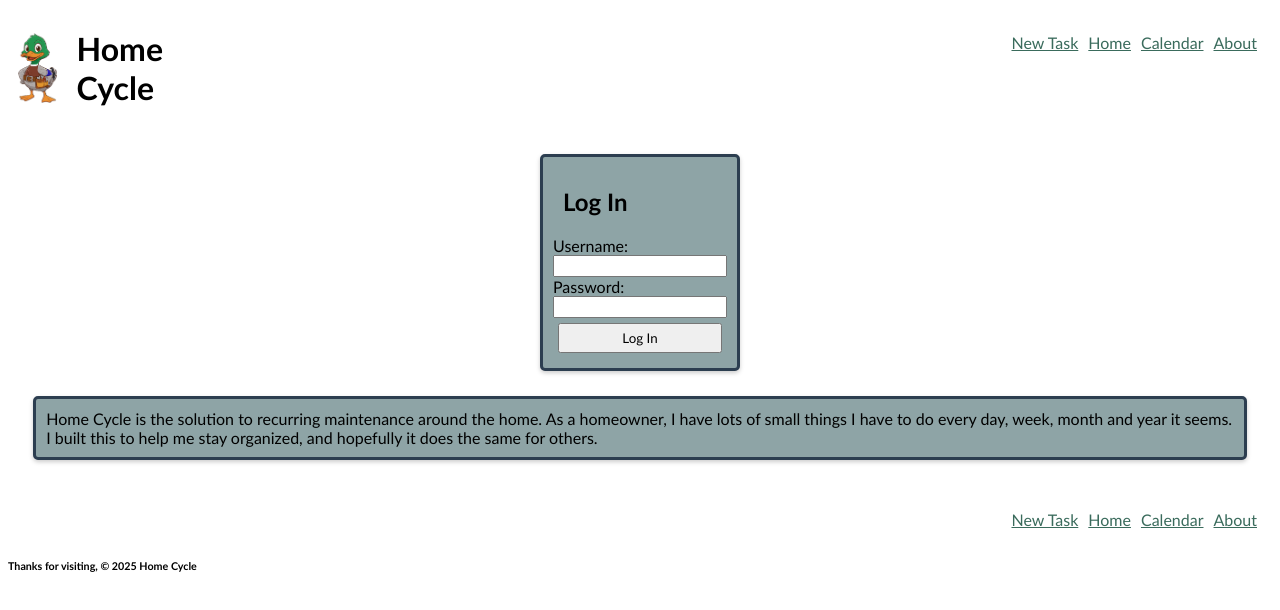
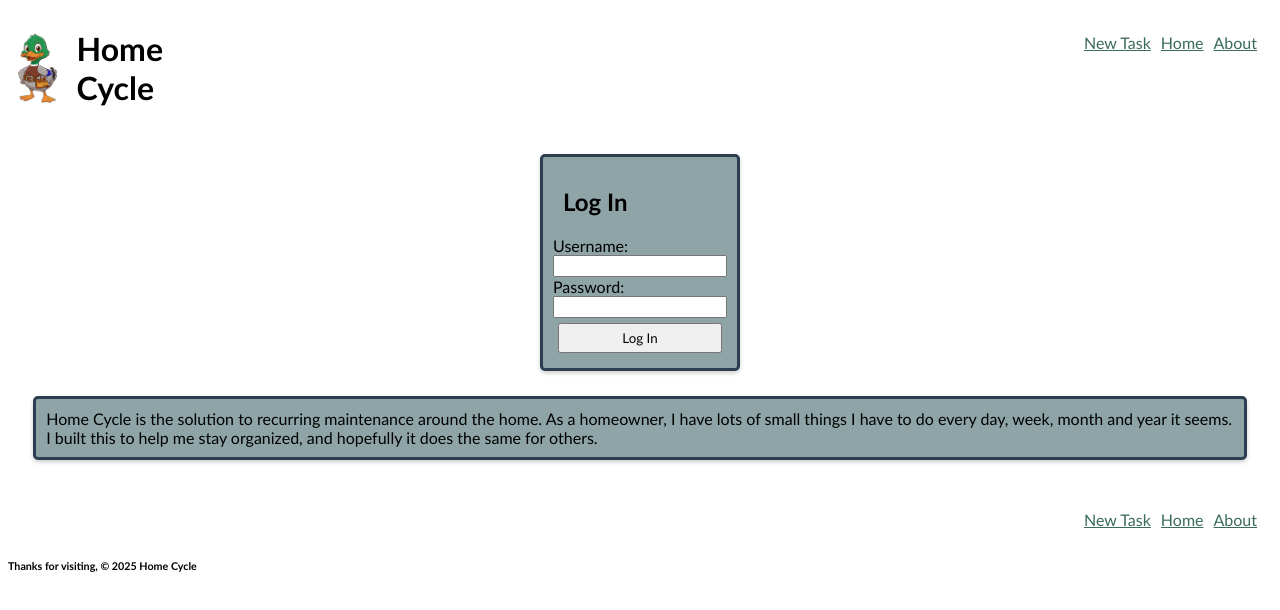
Before and after one commit to capndenney/home-cycle, a React (Vite) app: page / in a window 1280 px wide. Shown: the top 610 px of the page. Built offline with nearby package versions, Linux system fonts and the light colour scheme.

Commit message:
finished cleanup

```diff
--- a/src/App.jsx
+++ b/src/App.jsx
@@ -5,7 +5,6 @@ import Home from "./components/pages/Home.jsx";
 import About from "./components/pages/About.jsx";
 import ViewTask from "./components/pages/ViewTask.jsx";
 import EditTask from "./components/common/EditTask.jsx";
-import CalendarOverview from "./components/pages/CalendarOverview.jsx";
 import { useState } from "react";
 import "./Index.css";
 import "react-day-picker/style.css";
@@ -49,7 +48,6 @@ function App() {
               element={<Home taskArray={taskArray} saveTask={saveTask} />}
             />
             <Route path="/about" element={<About />} />
-            <Route path="/calendar" element={<CalendarOverview />} />
             <Route
               path="/task/:id"
               element={<ViewTask taskArray={taskArray} saveTask={saveTask} />}
--- a/src/components/common/TaskCard.jsx
+++ b/src/components/common/TaskCard.jsx
@@ -18,7 +18,7 @@ const TaskCard = ({
   const handleComplete = () => {
     const updatedTask = {
       taskId: loadedId,
-      title: title,
+      title: title ,
       description: description,
       dueDate: dueDate,
       completed: true,
@@ -29,7 +29,7 @@ const TaskCard = ({
   return (
     <Card viewType="view" id={loadedId} taskId={loadedId}>
       <h3>{title}</h3>
-      <p>{loadedId}</p>
+      <p>Task ID: {loadedId}</p>
       <p>{description}</p>
       <p>Completed:({completed ? `\u2705` : `\u274C`})</p>
       <p>Due Date: {formattedDate}</p>
--- a/src/components/layout/Nav.jsx
+++ b/src/components/layout/Nav.jsx
@@ -16,9 +16,6 @@ const Nav = ({ logInStatus, setLogInStatus, setClicked }) => {
       <Link className="link" to="/" >
         Home
       </Link>
-      <Link className="link" to="/calendar">
-        Calendar
-      </Link>
       <Link className="link" to="/about">
         About
       </Link>
--- a/src/components/pages/CalendarOverview.jsx
+++ /dev/null
@@ -1,11 +0,0 @@
-import { DayPicker } from "react-day-picker";
-
-const CalendarOverview = () => {
-  return (
-    <DayPicker>TODO: Load Calendar with markers on days with tasks</DayPicker>
-
-    // TODO: Load tasks for current month as cards below
-  );
-};
-
-export default CalendarOverview;
--- a/src/index.css
+++ b/src/index.css
@@ -56,6 +56,7 @@ footer {
   margin-right: 10px;
   max-height: 35px;
   margin-top: 20px;
+  flex-wrap: wrap;
 }
 
 .edit {
```
